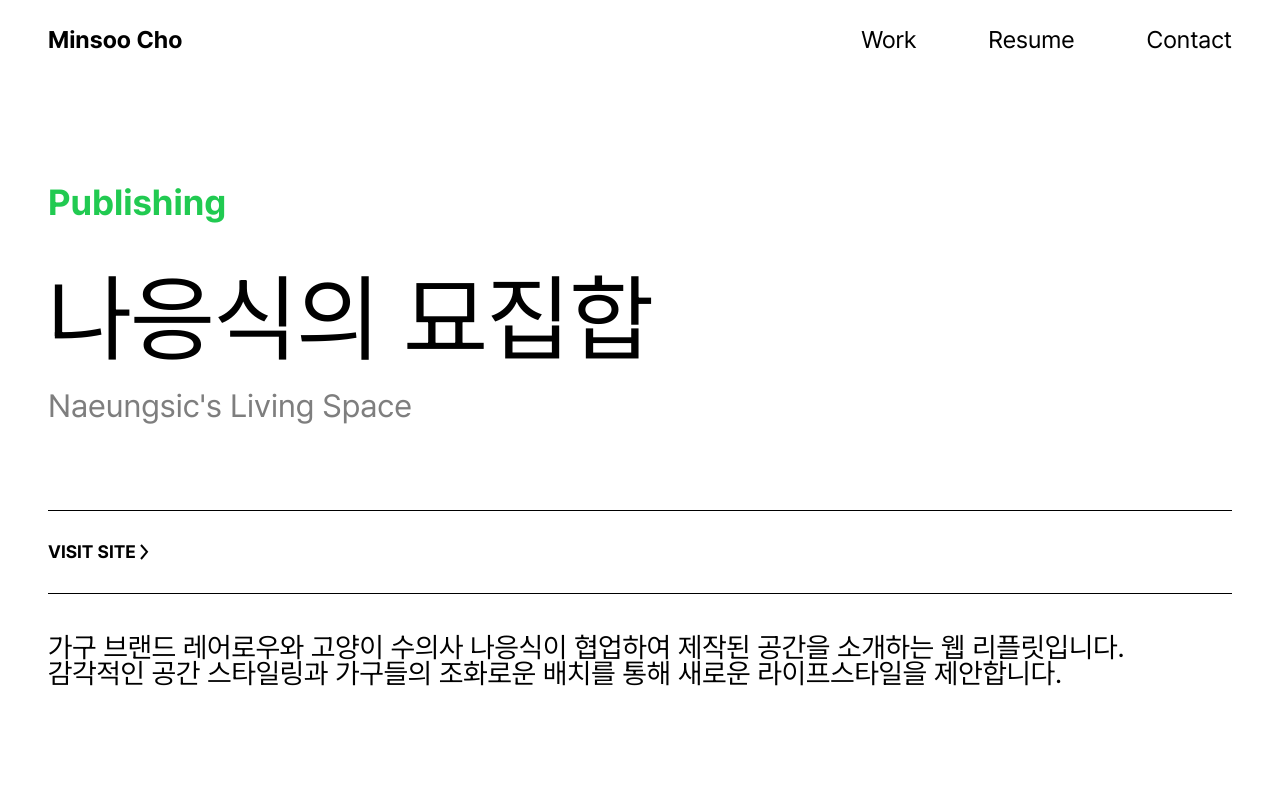
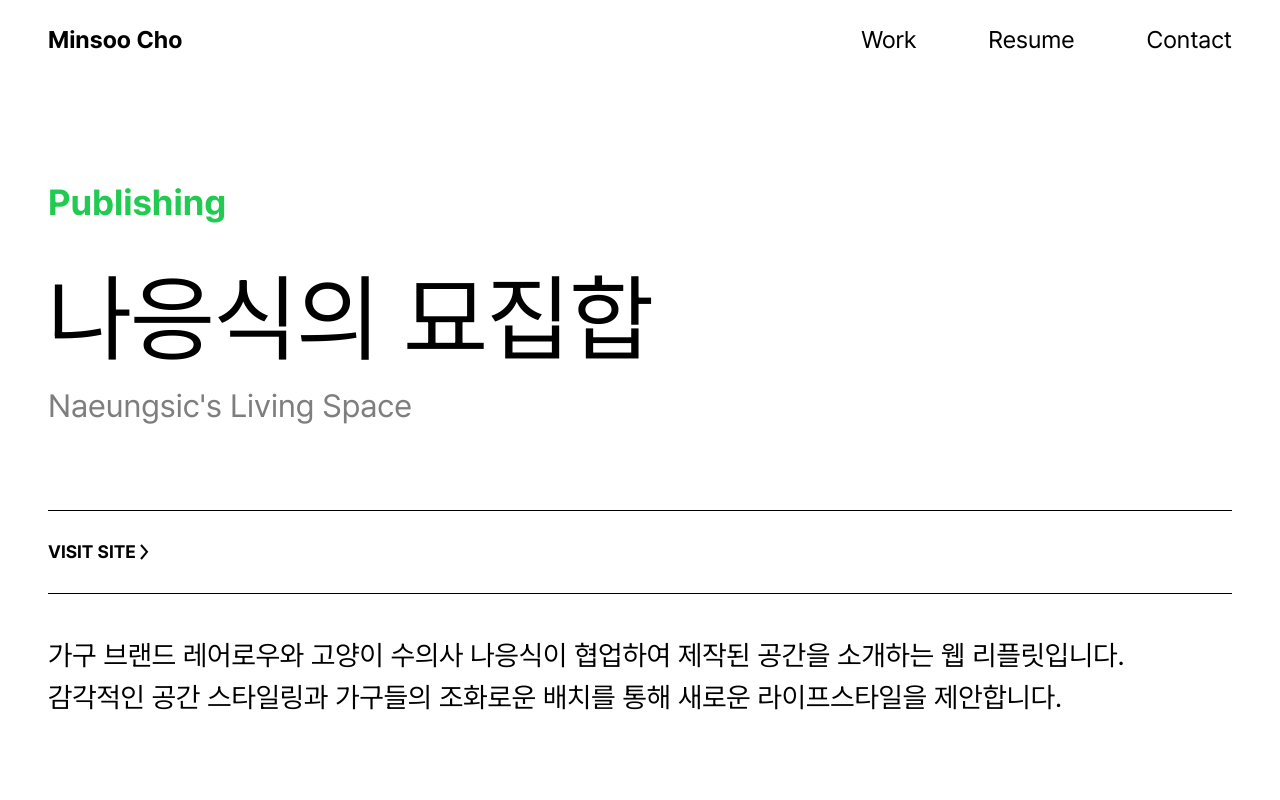
Before and after one commit to erinmzo/zomins-portfolio, a Next.js app: page /work/1 in a window 1280 px wide. Shown: the top 800 px of the page. Built offline with nearby package versions, Linux system fonts and the light colour scheme.

Commit message:
leadign 추가

```diff
--- a/src/components/work/detail/Description.tsx
+++ b/src/components/work/detail/Description.tsx
@@ -2,7 +2,9 @@ interface DescriptionProps {
   description: string;
 }
 function Description({ description }: DescriptionProps) {
-  return <div className="whitespace-pre-line text-[16px] md:text-[28px] leading-[26px]">{description}</div>;
+  return (
+    <div className="whitespace-pre-line text-[16px] md:text-[28px] leading-[26px] md:leading-[42px]">{description}</div>
+  );
 }
 
 export default Description;
```
